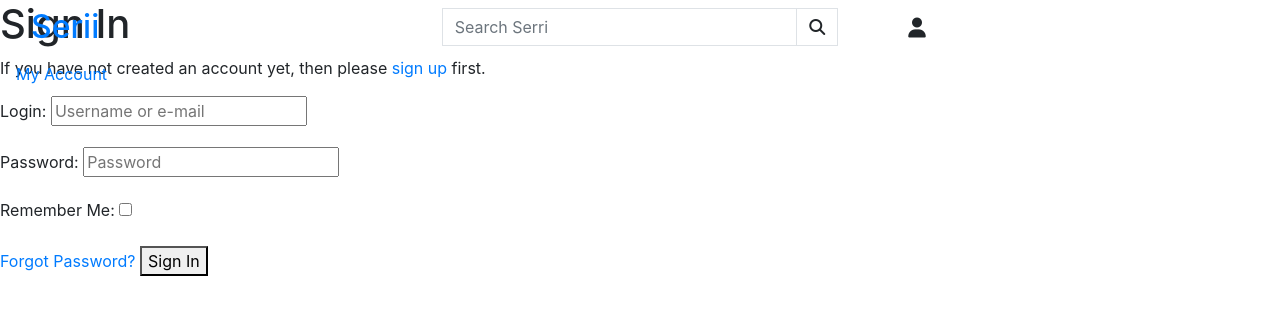
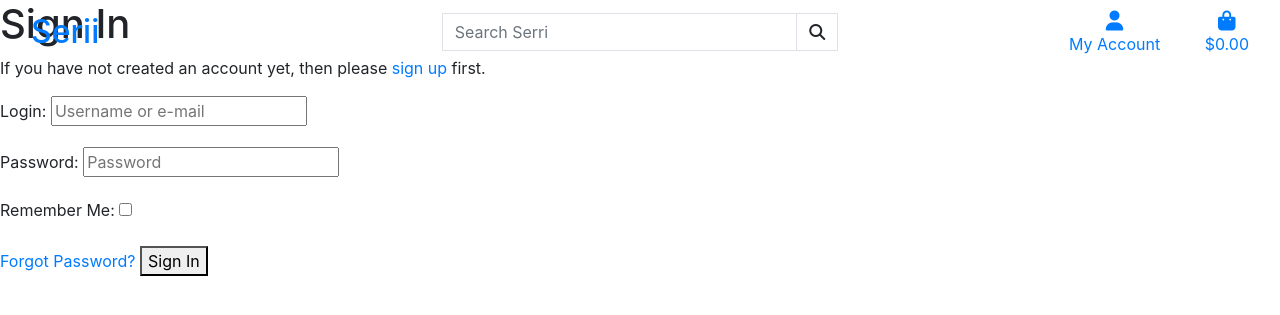
Before and after one commit to Darlyn-Lurikah/serii_skincare, a Django app: page /accounts/login/ in a window 1280 px wide. Shown: the top 315 px of the page. Run offline with Django 3.2, Linux system fonts and the light colour scheme; some libraries are stand-ins or nearby versions.

Commit message:
Added account dropdown and basket links

```diff
--- a/templates/base.html
+++ b/templates/base.html
@@ -64,16 +64,47 @@
 
         <!--Basket and account links-->
         <div class="col-12 col-lg-4 my-auto py-1 py-lg-0">
-          <ul class="list-inline list-unstyled text-center text-lg-left my-0">
+          <ul class="list-inline list-unstyled text-center text-lg-right my-0">
               <li class="list-inline-item dropdown">
-              <a class="body-text nav-link" href="#" id="user-options" data-toggle="dropdown" aria-haspopup="true" aria-expanded="false">
+                  <a class="text-black nav-link" href="#" id="user-options" data-toggle="dropdown" aria-haspopup="true" aria-expanded="false">
                       <div class="text-center">
-                  <div><li class="fas fa-user fa-lg"></li></div>
+                          <div><i class="fas fa-user fa-lg"></i></div>
                           <p class="my-0">My Account</p>
                       </div>
                   </a>
+
+                  <!--Dropdown links -->
+                  <div class="dropdown-menu border-0" aria-labelledby="user-options">
+                      {% if request.user.is_authenticated %}
+
+                          <!--Display to superuser-->
+                          {% if request.user.is_superuser %}
+                              <a href="" class="dropdown-item">Product Management</a>
+                          {% endif %}
+                          <!--Display to logged in/authenitcated user-->
+                          <a href="" class="dropdown-item">My Profile</a>
+                          <a href="{% url 'account_logout' %}" class="dropdown-item">Logout</a>
+                      {% else %}
+                          <!--Display to unregistered/unauthenticated user-->
+                          <a href="{% url 'account_signup' %}" class="dropdown-item">Register</a>
+                          <a href="{% url 'account_login' %}" class="dropdown-item">Login</a>
+                      {% endif %}
+                  </div>
               </li>
-            <li class="list-inline-item"></li>
+              <li class="list-inline-item">
+                  <a class="{% if grand_total %}text-info font-weight-bold{% else %}text-black{% endif %} nav-link" href="">
+                      <div class="text-center">
+                          <div><i class="fas fa-shopping-bag fa-lg"></i></div>
+                          <p class="my-0">
+                              {% if grand_total %}
+                                  ${{ grand_total|floatformat:2 }}
+                              {% else %}
+                                  $0.00
+                              {% endif %}
+                          </p>
+                      </div>
+                  </a>
+              </li>
           </ul>
         </div>
       </div>
```
Lines whose indentation alone changed are shown as unchanged.
